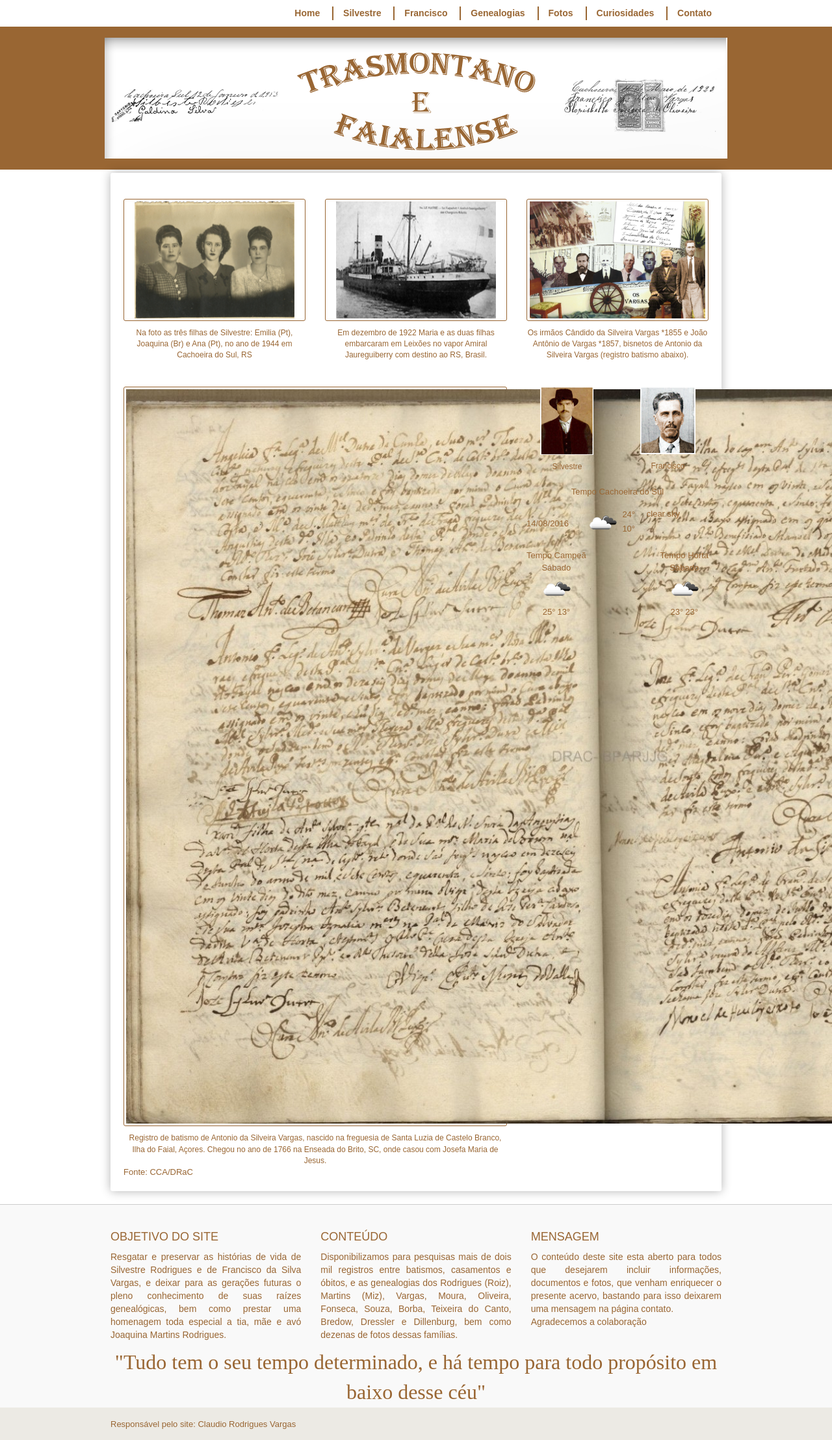
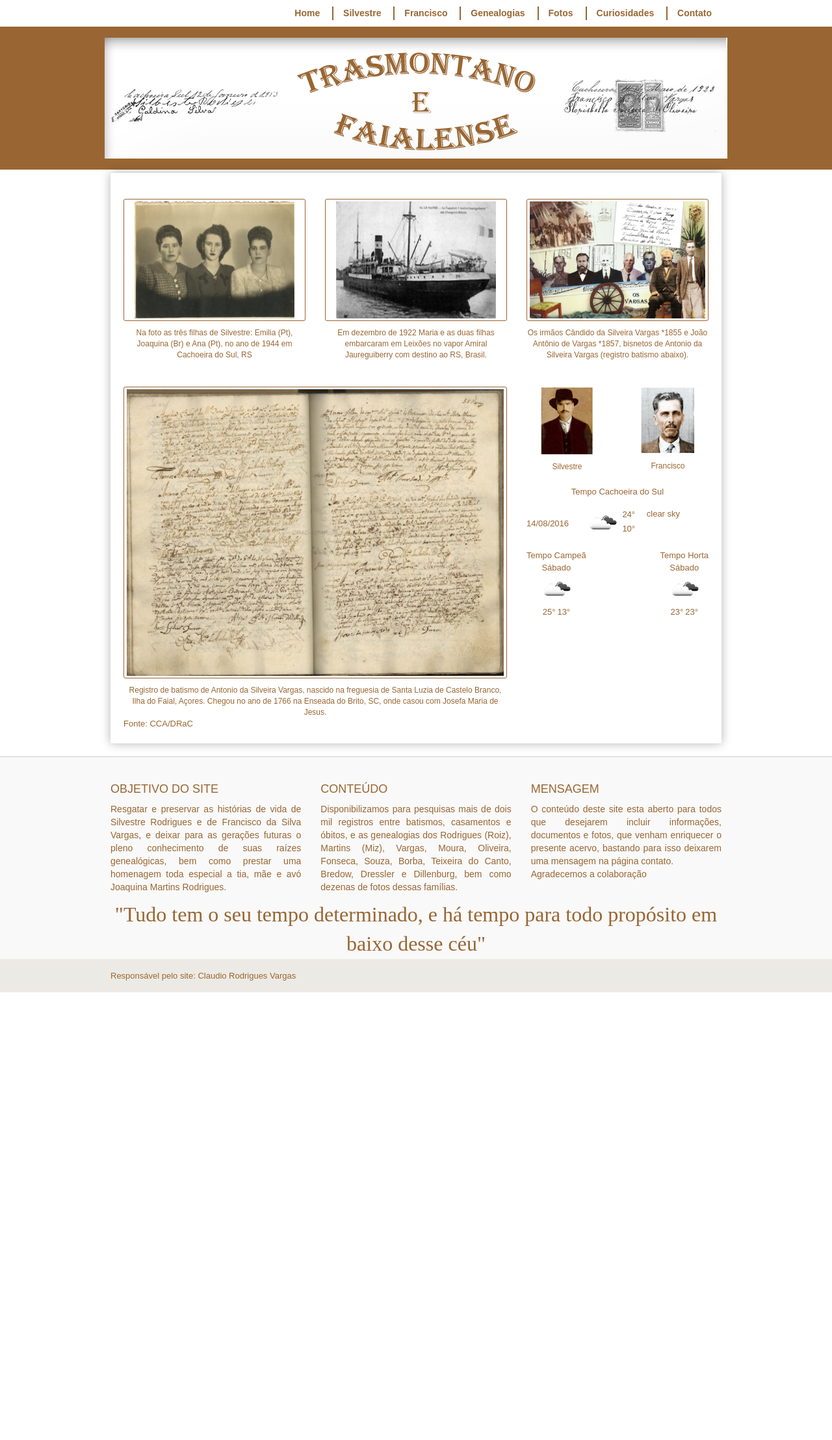
Before and after one commit to claudiovargas1955/claudiovargas1955.github.io, a Jekyll site: the page built from index.html, in a window 1280 px wide. Shown: the whole page at 65% size. Built offline with Jekyll 4.4.1, drawn with Linux system fonts in a browser that asks for light colours; some web fonts are replaced; after the commit the page ends 1527 px from its top, so only the background shows below that.

Commit message:
Update index.html

```diff
--- a/index.html
+++ b/index.html
@@ -37,7 +37,7 @@ layout: master
         <div class="container-book-home col-sm-8">
           <div class="img-container-border">
             <a href="http://culturacores.azores.gov.pt/biblioteca_digital/FAL-HT-CASTELOBRANCO-B-1736-1777/FAL-HT-CASTELOBRANCO-B-1736-1777_item1/P56.html" target="_blank">
-              <img src="images/livro.jpg"  alt="livro" widht="58px";>
+              <img src="images/livro.jpg"  alt="livro" width="580px";>
             </a>
           </div>
           <span class="subtitle">Registro de batismo de Antonio da Silveira Vargas,
```
